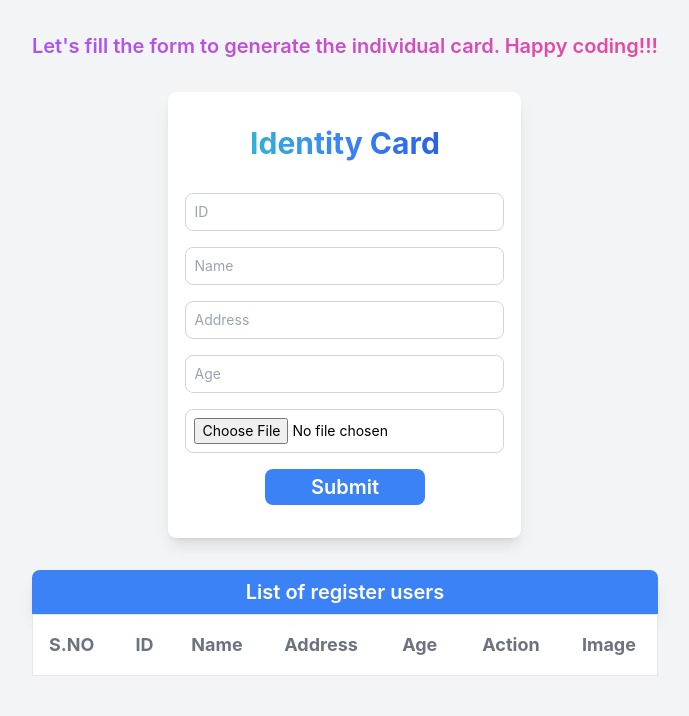
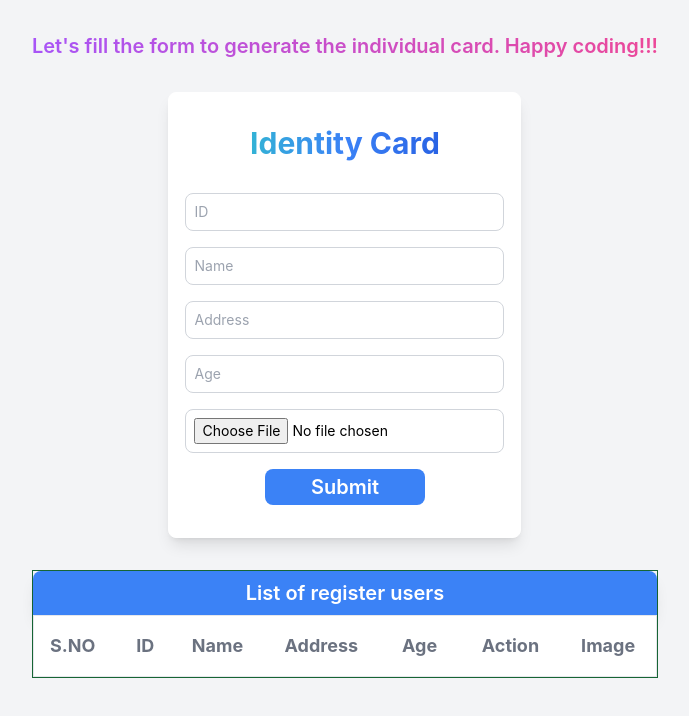
Before and after one commit to shrestharonit09/MyProject, a React (Create React App) app: page /crud in a window 1280 px wide. Shown: the top 716 px of the page, without its empty margins (295-984 px from the left). Built offline with nearby package versions, Linux system fonts and the light colour scheme.

Commit message:
crud table working

```diff
--- a/package.json
+++ b/package.json
@@ -13,6 +13,7 @@
     "react-router-dom": "^6.26.1",
     "react-scripts": "5.0.1",
     "react-toastify": "^10.0.5",
+    "react-tsparticles": "^2.12.2",
     "web-vitals": "^2.1.4"
   },
   "devDependencies": {
--- a/src/component/Crudoperation.js
+++ b/src/component/Crudoperation.js
@@ -169,14 +169,14 @@ const Crudoperation = () => {
               </div>
             </div>
           </div>
-          <div className="flex justify-center">
-            <div className="w-[95vw] sm:w-full">
-              <div className="bg-blue-500 shadow-lg rounded-t-lg p-2">
-                <h1 className="font-semibold text-center text-lg md:text-xl text-white">
-                  List of register users
-                </h1>
-              </div>
-              <table className="table-auto w-[95vw] sm:w-full">
+          <div className="border border-green-800 w-[95vw] sm:w-full">
+            <div className="bg-blue-500 shadow-lg rounded-t-lg p-2">
+              <h1 className="font-semibold text-center text-lg md:text-xl text-white">
+                List of register users
+              </h1>
+            </div>
+            <div>
+              <table className="table-auto w-full">
                 <thead>
                   <tr className="border border-gray-200 bg-white text-sm md:text-lg text-gray-500">
                     <th className="text-left p-1 sm:p-2 md:p-4">S.NO</th>
--- a/src/component/Login.js
+++ b/src/component/Login.js
@@ -34,28 +34,12 @@ const Login = (props) => {
       setUsernamerequired("Valid Username required before reseting password");
     }
   };
-
-  //reponsive..
-  // const [width, setWidth] = useState(window.innerWidth);
-  // useEffect(() => {
-  //   const handleResize = () => {
-  //     setWidth(window.innerWidth);
-  //   };
-
-  //   window.addEventListener("resize", handleResize);
-
-  //   return () => {
-  //     window.removeEventListener("resize", handleResize);
-  //   };
-  // }, []);
-  // console.log(width);
-
   return (
     <div className="flex justify-center min-h-screen items-center bg-gray-100">
-      <div className="w-2/3 md:w-1/3 lg:w-1/4 shadow-lg bg-white rounded-lg">
-        <div className="flex flex-col p-4 gap-2">
+      <div className="w-2/3 sm:w-1/2 md:w-1/3 lg:w-1/4 bg-white rounded-lg shadow-lg">
+        <div className="flex flex-col p-4 gap-2 ">
           <h1 className="text-3xl text-center font-semibold">Login</h1>
-          <label className="text-gray-600" htmlFor="Username">
+          <label className="text-gray-500" htmlFor="Username">
             Email
           </label>
           <input
@@ -68,7 +52,7 @@ const Login = (props) => {
             required
           />
           <p className="text-sm text-red-600">{usernamerequired}</p>
-          <label className="text-gray-600" htmlFor="Password">
+          <label className="text-gray-500" htmlFor="Password">
             Password
           </label>
           <input
```
Also changed, not shown: 1 other file (tests, documents, lock files or other folders).
